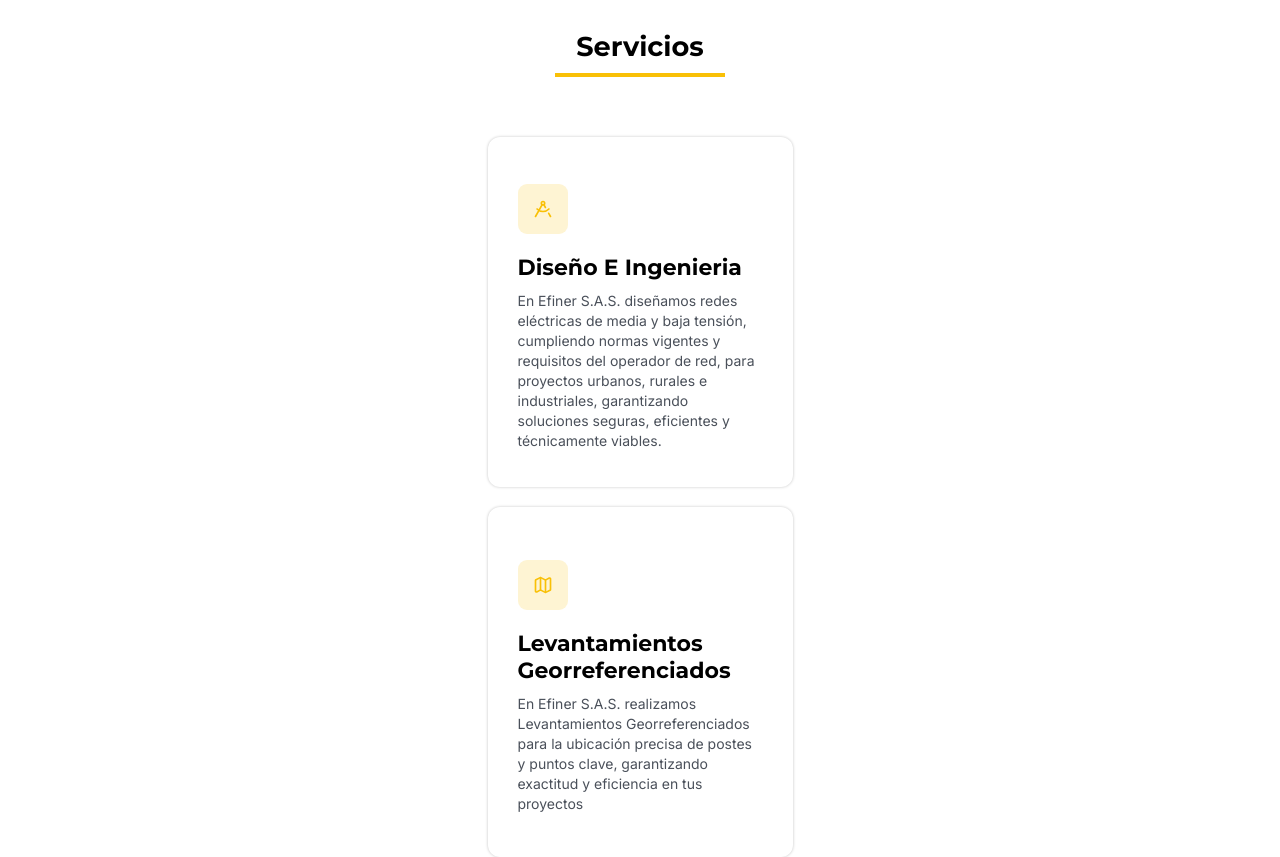
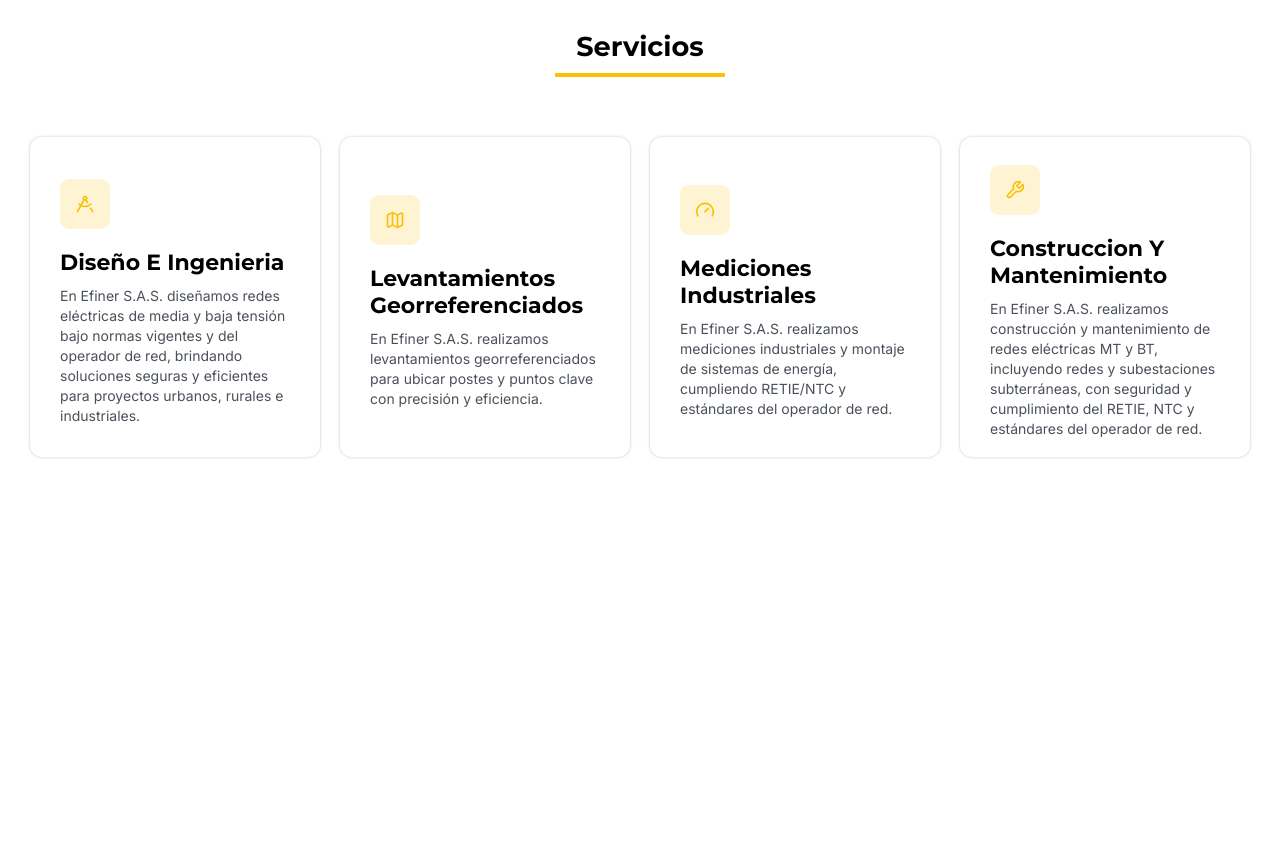
Before and after one commit to juan124perdomo/efinersas, a React (Vite) app: page / in a window 1280 px wide. Shown: the part 1360-2217 px from the top of the page. After the commit the page ends 1947 px from the top, so only its background shows below. Built offline with nearby package versions, Linux system fonts and the light colour scheme.

Commit message:
Se acomodo la parte de servicios en la pagina de inicios y se comenzo con la realizacion de  footer

```diff
--- a/src/App.css
+++ b/src/App.css
@@ -196,7 +196,7 @@
         );
     }
 
-    .serviceContent{
+    .serviciosContainer{
         flex-flow: row wrap;
     }
 }
--- a/src/App.jsx
+++ b/src/App.jsx
@@ -69,18 +69,18 @@ function App() {
          <div className="serviciosContainer">
             <CardService icon={<LuDraftingCompass/>}
             title="Diseño E ingenieria"
-                          text="En Efiner S.A.S. diseñamos redes eléctricas de media y baja tensión, cumpliendo normas vigentes y requisitos del operador de red, para proyectos urbanos, rurales e industriales, garantizando soluciones seguras, eficientes y técnicamente viables."/>
+                          text="En Efiner S.A.S. diseñamos redes eléctricas de media y baja tensión bajo normas vigentes y del operador de red, brindando soluciones seguras y eficientes para proyectos urbanos, rurales e industriales."/>
             <CardService icon={<LuMap/>}
                           title="Levantamientos Georreferenciados"
-                          text="En Efiner S.A.S. realizamos Levantamientos Georreferenciados para la ubicación precisa de postes y puntos clave, garantizando exactitud y eficiencia en tus proyectos"/>
+                          text="En Efiner S.A.S. realizamos levantamientos georreferenciados para ubicar postes y puntos clave con precisión y eficiencia."/>
 
             <CardService icon={<LuGauge/>}
                           title="Mediciones Industriales"
-                          text="En Efiner S.A.S. ofrecemos soluciones en mediciones industriales, realizando montaje e instalación de sistemas de medición de energía, cumpliendo normativa vigente RETIE/NTC y estándares del operador de red."
+                          text="En Efiner S.A.S. realizamos mediciones industriales y montaje de sistemas de energía, cumpliendo RETIE/NTC y estándares del operador de red."
                         />
             <CardService icon={<LuWrench />}
                           title="Construccion y mantenimiento"
-                          text="En Efiner S.A.S. ofrecemos construcción y mantenimiento de redes eléctricas de media y baja tensión, incluyendo redes y subestaciones subterráneas, garantizando seguridad, calidad y cumplimiento del RETIE, NTC y estándares del operador de red."/>
+                          text="En Efiner S.A.S. realizamos construcción y mantenimiento de redes eléctricas MT y BT, incluyendo redes y subestaciones subterráneas, con seguridad y cumplimiento del RETIE, NTC y estándares del operador de red."/>
 
          </div>
       </section>
--- a/src/components/Cards/Cards.css
+++ b/src/components/Cards/Cards.css
@@ -34,9 +34,9 @@
 
 
 .cardService{
-    max-width: 305px;
-    min-width: 300px;
-    height:350px;
+    max-width: 290px;
+    min-width: 270px;
+    height:320px;
     display: flex;
     justify-content: center;
     align-items: start;
```
Also changed, not shown: src/components/Footer/Footer.css (added), src/components/Footer/Footer.jsx (added).
